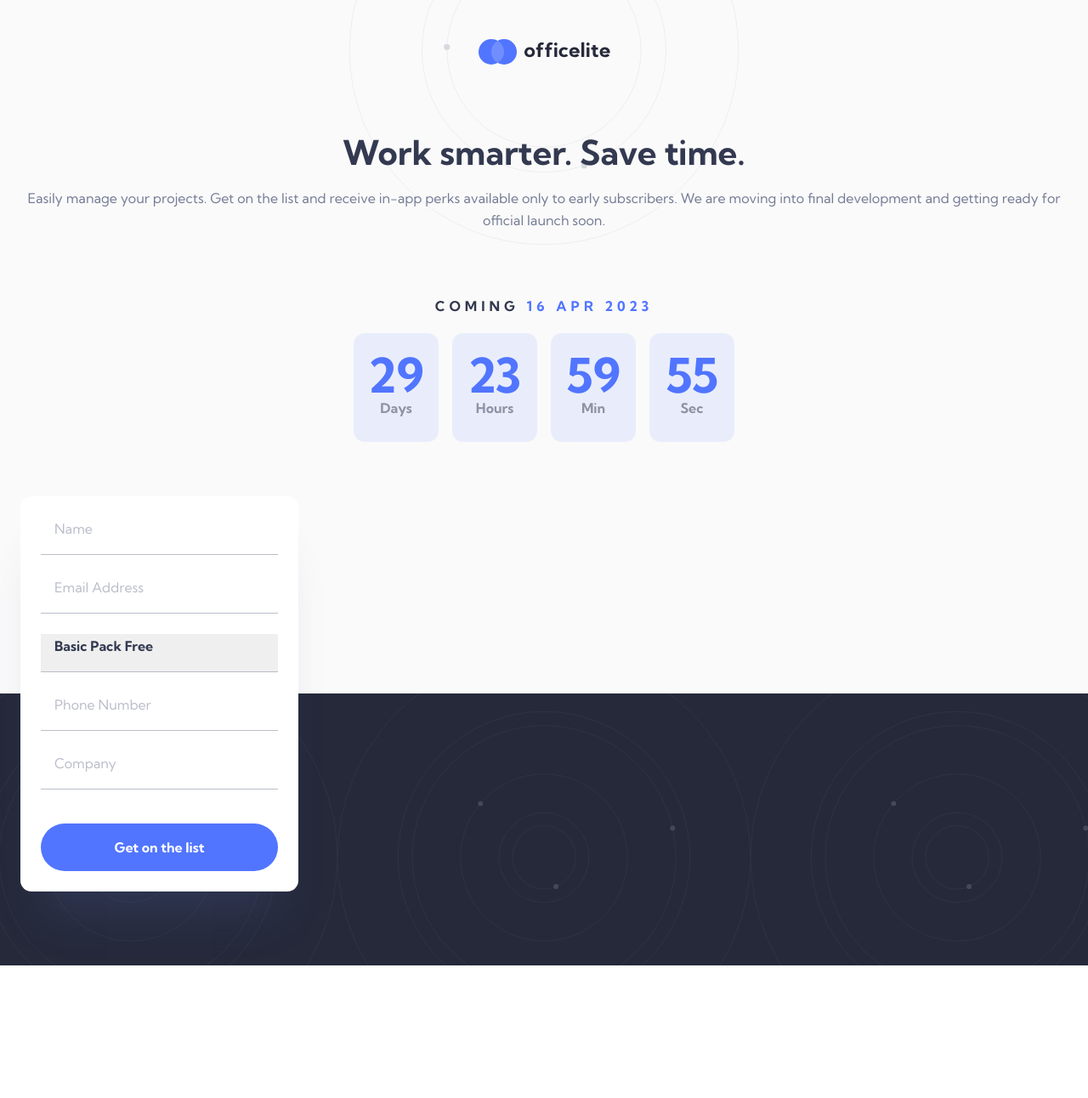
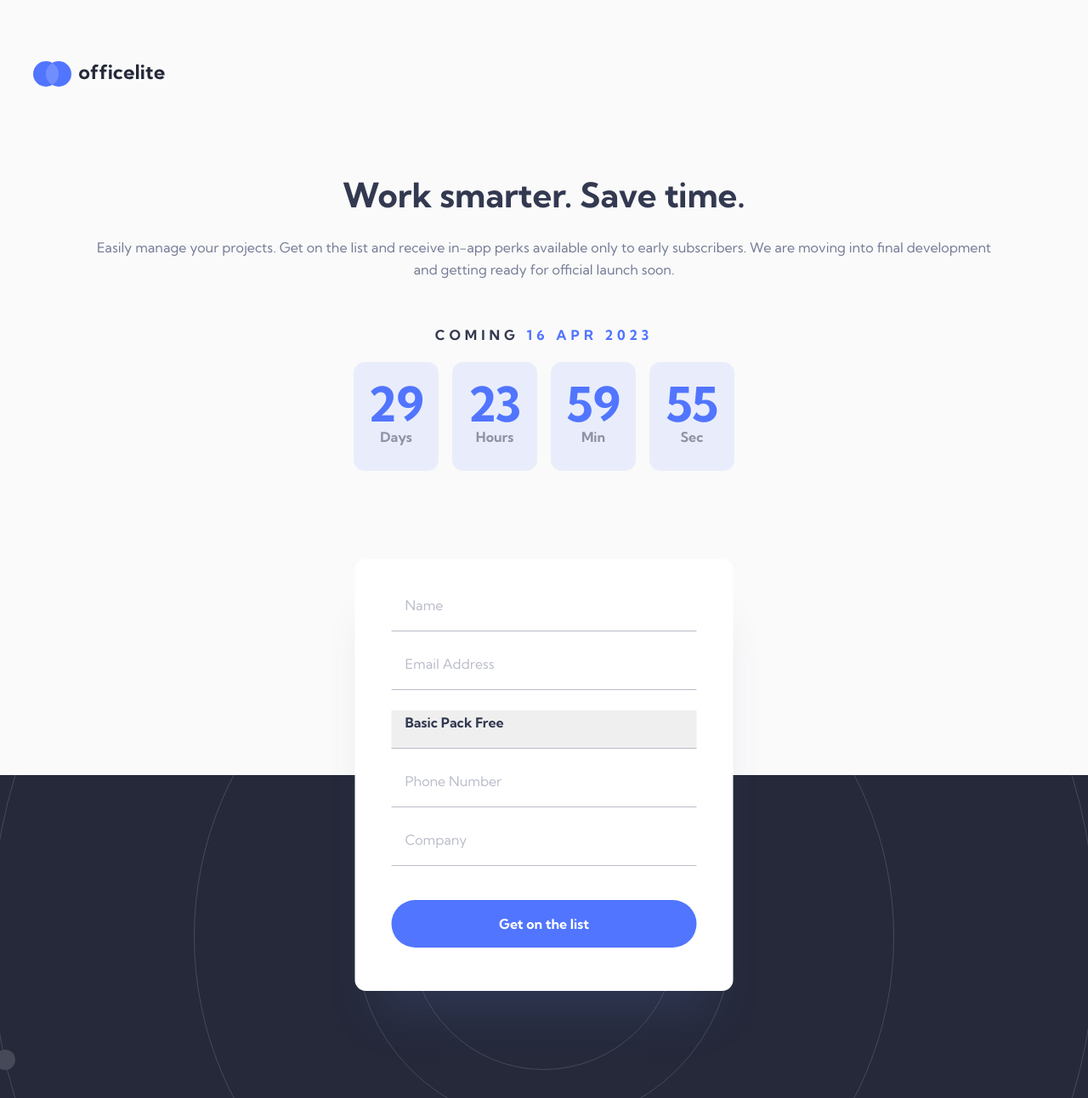
Before and after one commit to corjon/officelite-coming-soon, a React (Vite) app: page /signup in a window 1280 px wide. Shown: the whole page at 85% size. Before the commit the page ends 1136 px from the top, so only its background shows below. Built offline with nearby package versions, Linux system fonts and the light colour scheme.

Commit message:
Add tablet styling for SignUp page

```diff
--- a/src/components/SignUpForm.module.css
+++ b/src/components/SignUpForm.module.css
@@ -4,7 +4,8 @@
   gap: 24px;
   position: absolute;
   top: -232px;
-  margin: 0 24px;
+  left: 50%;
+  transform: translateX(-50%);
   padding: 24px;
   min-width: 327px;
   background-color: #FFFFFF;
@@ -51,3 +52,11 @@
   border: none;
   border-radius: 28px;
 }
+
+@media screen and (min-width: 768px) {
+  .form {
+    top: -254px;
+    padding: 40px 43px 51px;
+    min-width: 445px;
+  }
+}
--- a/src/pages/SignUp.module.css
+++ b/src/pages/SignUp.module.css
@@ -38,7 +38,43 @@
   position: relative;
   background-color: #25293A;
   background-image: url("../assets/home/bg-pattern-footer.svg");
+  background-repeat: no-repeat;
   background-size: 486px auto;
   background-position: center -50px;
   height: 320px;
 }
+
+@media screen and (min-width: 768px) {
+  .signUpContent {
+    padding-top: 72px;
+    background-image: none;
+    background-color: #FAFAFA;
+  }
+
+  .signUpContent > img {
+    margin: 0 39px 104px;
+  }
+
+  .signUpBanner {
+    margin-bottom: 358px;
+    padding: 0 98px;
+  }
+
+  .signUpBanner h1 {
+    margin-bottom: 24px;
+  }
+
+  .signUpBanner > p {
+    margin-bottom: 40px;
+  }
+
+  .signUpSection {
+    position: relative;
+    background-color: #25293A;
+    background-image: url("../assets/sign-up/bg-pattern-side.svg");
+    background-size: auto;
+    background-position: center center;
+    height: 380px;
+  }
+
+}
```
